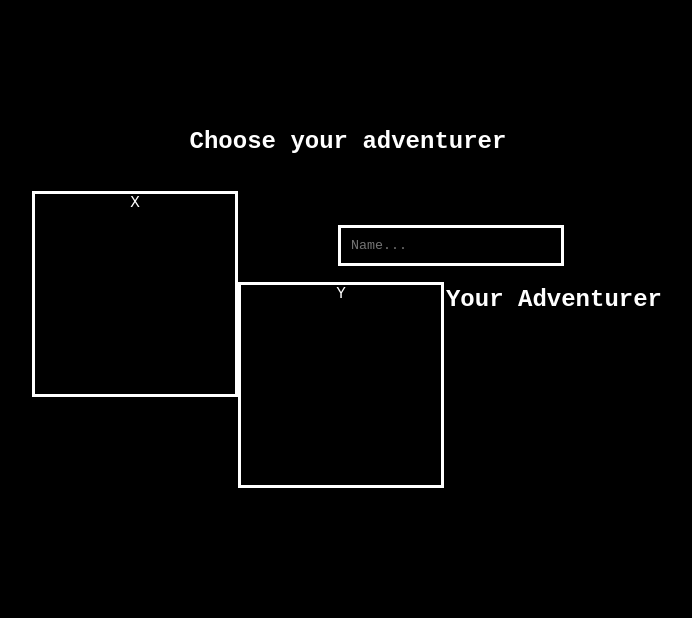
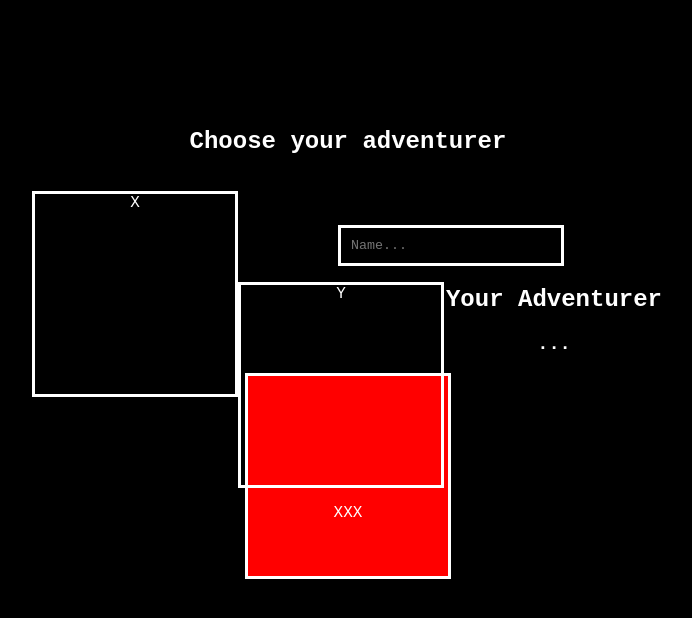
Before and after one commit to danielpaulwill/wayfarer, a React (Create React App) app: page / in a window 1280 px wide. Shown: the top 618 px of the page, without its empty margins (292-984 px from the left). Built offline with nearby package versions, Linux system fonts and the light colour scheme.

Commit message:
ChooseYourCharacter setup is complete

```diff
--- a/src/App.css
+++ b/src/App.css
@@ -39,3 +39,14 @@ html {
   text-align: center;
   border: 3px solid #FFF;
 }
+
+#chosenCharacter {
+  height: 200px;
+  width: 200px;
+  color: #FFF;
+  background-color: red;
+  text-align: center;
+  border: 3px solid #FFF;
+  display: block;
+  margin: auto;
+}
--- a/src/Setup/ChooseYourAdventurer.js
+++ b/src/Setup/ChooseYourAdventurer.js
@@ -1,17 +1,15 @@
 import React, { useState } from "react";
 
 function ChooseYourAdventurer() {
-  const [adventurerName, setAdventurerName] = useState(" ")
-  const [adventurerCharacter, setAdventurerCharacter] = useState(<p className="characterPlaceholder">XXX</p>)
-
-  console.log(adventurerCharacter)
+  const [adventurerName, setAdventurerName] = useState("...")
+  const [adventurerCharacter, setAdventurerCharacter] = useState("XXX")
 
   function handleOnChange(e) {
     setAdventurerName(e.target.value)
   }
 
   function handleOnClick(e) {
-    setAdventurerCharacter(e.target)
+    console.log(e.target.value)
   }
 
   return (
@@ -24,10 +22,10 @@ function ChooseYourAdventurer() {
         onChange={handleOnChange}
         ></input>
         <p className="characterPlaceholder" onClick={handleOnClick}>X</p>
-        <p className="characterPlaceholder" onClick={handleOnClick}>Y</p>
+        <p className="characterPlaceholder" onClick={handleOnClick} value="Y" >Y</p>
         <h2>Your Adventurer</h2>
         <h3>{adventurerName}</h3>
-        {/* {adventurerCharacter} */}
+        <p id="chosenCharacter" >{adventurerCharacter}</p>
     </div>
   )
 };
```
